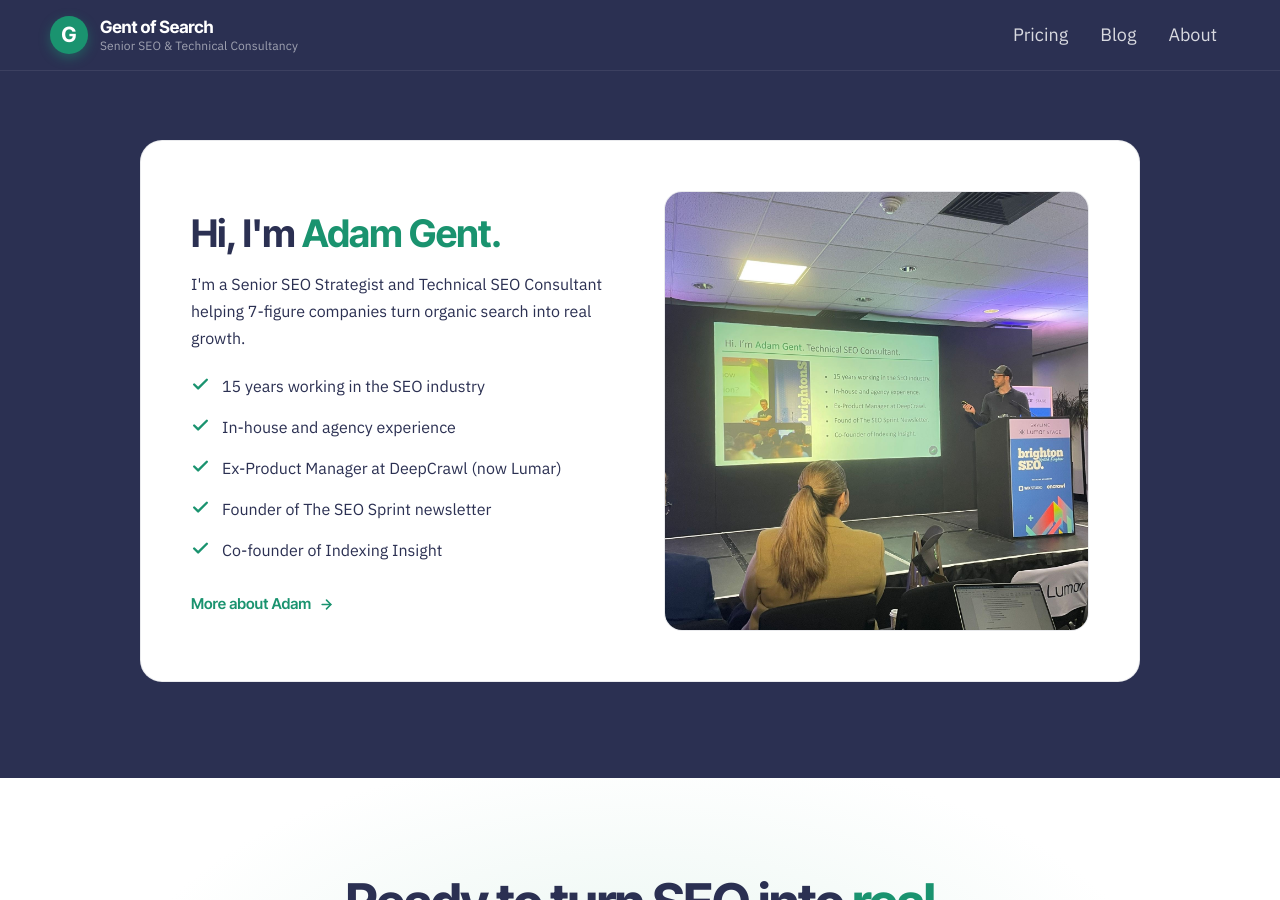
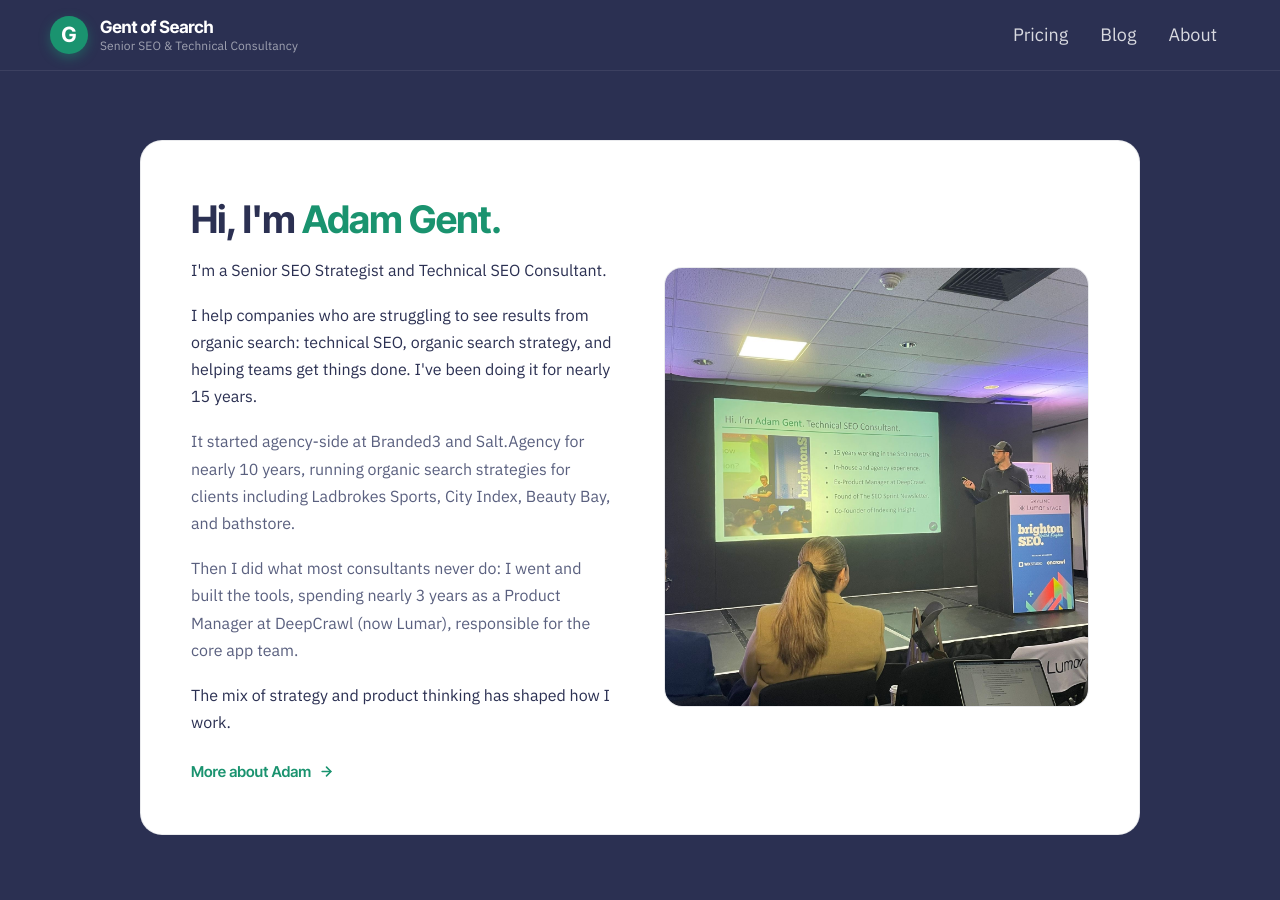
Before and after one commit to Gent-of-Search/gentofsearch.com, a Jekyll site: the page built from index.html, in a window 1280 px wide and 900 px high, scrolled down 9354 px. Built offline with Jekyll 4.4.1, drawn with Linux system fonts in a browser that asks for light colours.

Commit message:
Restore original About prose, split into spaced-out paragraphs

```diff
--- a/index.html
+++ b/index.html
@@ -509,29 +509,11 @@ permalink: "/"
     <div class="grid-2" style="display:grid; grid-template-columns:1fr 1fr; gap:48px; align-items:center;">
       <div>
         <h2 style="font-family:'Inter Tight',sans-serif; font-weight:700; font-size:clamp(28px,3.2vw,38px); line-height:1.1; letter-spacing:-0.02em; color:#2B3052; margin:8px 0 16px;">Hi, I'm <span style="color:#1A936F;">Adam Gent.</span></h2>
-        <p style="color:#2B3052; font-size:16px; line-height:1.7; margin:0 0 22px;">I'm a Senior SEO Strategist and Technical SEO Consultant helping 7-figure companies turn organic search into real growth.</p>
-        <ul style="list-style:none; margin:0 0 4px; padding:0; display:flex; flex-direction:column; gap:14px;">
-          <li style="display:flex; align-items:flex-start; gap:12px;">
-            <span style="flex-shrink:0; margin-top:1px; color:#1A936F;"><svg width="19" height="19" viewBox="0 0 24 24" fill="none" stroke="currentColor" stroke-width="3" stroke-linecap="round" stroke-linejoin="round"><polyline points="20 6 9 17 4 12"></polyline></svg></span>
-            <span style="color:#2B3052; font-size:16px; line-height:1.5;">15 years working in the SEO industry</span>
-          </li>
-          <li style="display:flex; align-items:flex-start; gap:12px;">
-            <span style="flex-shrink:0; margin-top:1px; color:#1A936F;"><svg width="19" height="19" viewBox="0 0 24 24" fill="none" stroke="currentColor" stroke-width="3" stroke-linecap="round" stroke-linejoin="round"><polyline points="20 6 9 17 4 12"></polyline></svg></span>
-            <span style="color:#2B3052; font-size:16px; line-height:1.5;">In-house and agency experience</span>
-          </li>
-          <li style="display:flex; align-items:flex-start; gap:12px;">
-            <span style="flex-shrink:0; margin-top:1px; color:#1A936F;"><svg width="19" height="19" viewBox="0 0 24 24" fill="none" stroke="currentColor" stroke-width="3" stroke-linecap="round" stroke-linejoin="round"><polyline points="20 6 9 17 4 12"></polyline></svg></span>
-            <span style="color:#2B3052; font-size:16px; line-height:1.5;">Ex-Product Manager at DeepCrawl (now Lumar)</span>
-          </li>
-          <li style="display:flex; align-items:flex-start; gap:12px;">
-            <span style="flex-shrink:0; margin-top:1px; color:#1A936F;"><svg width="19" height="19" viewBox="0 0 24 24" fill="none" stroke="currentColor" stroke-width="3" stroke-linecap="round" stroke-linejoin="round"><polyline points="20 6 9 17 4 12"></polyline></svg></span>
-            <span style="color:#2B3052; font-size:16px; line-height:1.5;">Founder of The SEO Sprint newsletter</span>
-          </li>
-          <li style="display:flex; align-items:flex-start; gap:12px;">
-            <span style="flex-shrink:0; margin-top:1px; color:#1A936F;"><svg width="19" height="19" viewBox="0 0 24 24" fill="none" stroke="currentColor" stroke-width="3" stroke-linecap="round" stroke-linejoin="round"><polyline points="20 6 9 17 4 12"></polyline></svg></span>
-            <span style="color:#2B3052; font-size:16px; line-height:1.5;">Co-founder of Indexing Insight</span>
-          </li>
-        </ul>
+        <p style="color:#2B3052; font-size:16px; line-height:1.7; margin:0 0 18px;">I'm a Senior SEO Strategist and Technical SEO Consultant.</p>
+        <p style="color:#2B3052; font-size:16px; line-height:1.7; margin:0 0 18px;">I help companies who are struggling to see results from organic search: technical SEO, organic search strategy, and helping teams get things done. I've been doing it for nearly 15 years.</p>
+        <p style="color:#5A607F; font-size:16px; line-height:1.7; margin:0 0 18px;">It started agency-side at Branded3 and Salt.Agency for nearly 10 years, running organic search strategies for clients including Ladbrokes Sports, City Index, Beauty Bay, and bathstore.</p>
+        <p style="color:#5A607F; font-size:16px; line-height:1.7; margin:0 0 18px;">Then I did what most consultants never do: I went and built the tools, spending nearly 3 years as a Product Manager at DeepCrawl (now Lumar), responsible for the core app team.</p>
+        <p style="color:#2B3052; font-size:16px; line-height:1.7; margin:0;">The mix of strategy and product thinking has shaped how I work.</p>
         <a href="{{ '/about/' | relative_url }}" style="display:inline-flex; align-items:center; gap:8px; margin-top:24px; font-family:'Inter Tight',sans-serif; font-weight:600; font-size:15px; color:#1A936F; text-decoration:none;">More about Adam<svg width="15" height="15" viewBox="0 0 24 24" fill="none" stroke="currentColor" stroke-width="2.5" stroke-linecap="round" stroke-linejoin="round"><line x1="5" y1="12" x2="19" y2="12"></line><polyline points="12 5 19 12 12 19"></polyline></svg></a>
       </div>
       <div style="width:100%; height:440px; border-radius:18px; overflow:hidden; border:1px solid rgba(43,48,82,0.10);">
```
